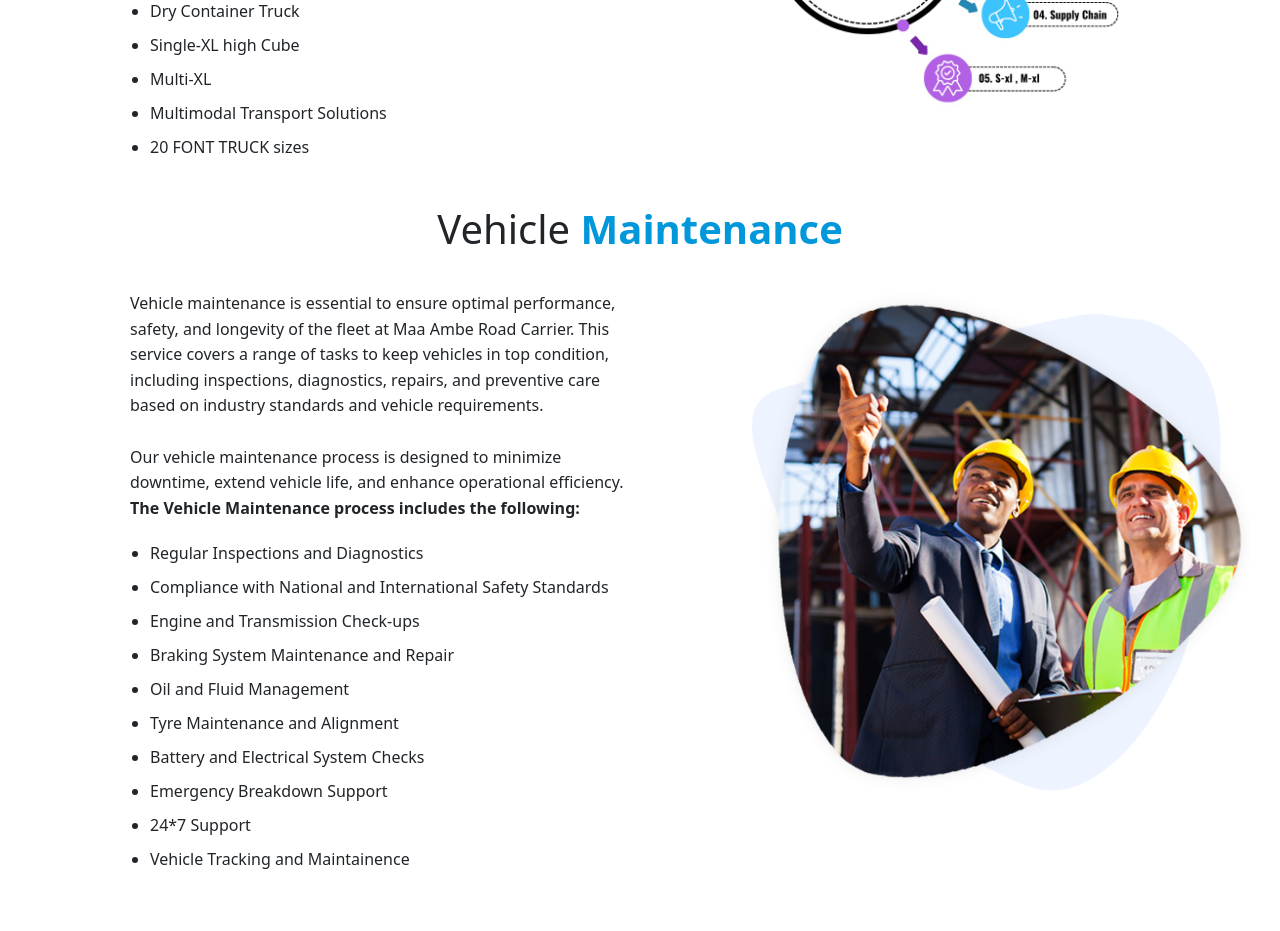
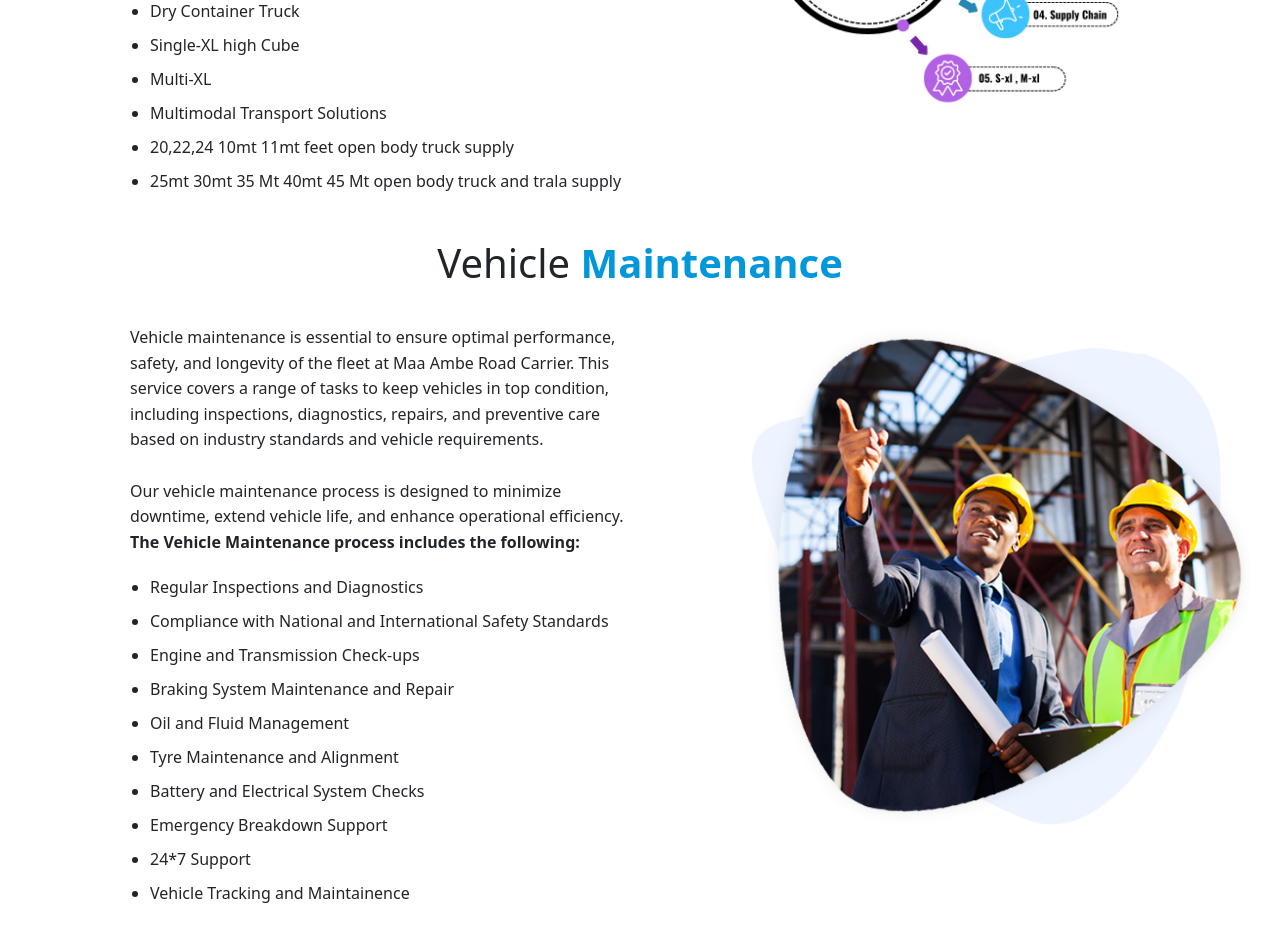
Before and after one commit to alisabir16767/Anamika, a React (Create React App) app: page /ourServices in a window 1280 px wide. Shown: the part 1460-2391 px from the top of the page. Built offline with nearby package versions, Linux system fonts and the light colour scheme.

Commit message:
Final commit by prashant

```diff
--- a/src/components/ServicePortfolio.jsx
+++ b/src/components/ServicePortfolio.jsx
@@ -20,7 +20,9 @@ const ServicePortfolio = () => {
                   <li>Single-XL high Cube</li>
                   <li>Multi-XL</li>
                   <li>Multimodal Transport Solutions</li>
-                  <li>20 FONT TRUCK sizes</li>
+                  <li>20,22,24 10mt 11mt  feet open body truck supply</li>
+                  <li>25mt 30mt 35 Mt 40mt 45 Mt open body truck and trala supply</li>
+
                </ul>
             </div>
             <div className="ServicePortfolio-items">
```
